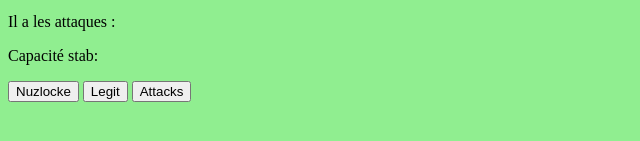
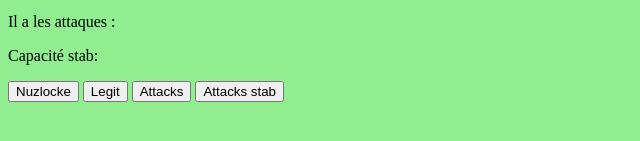
Before and after one commit to sebchiarelli/Pokemon-Randomizer, a plain HTML site: page index.html in a window 1280 px wide. Shown: the part 349-490 px from the top of the page, without its empty margins (0-640 px from the left). Drawn offline with Linux system fonts and the light colour scheme; no server answers.

Commit message:
add button attacks stab

```diff
--- a/index.html
+++ b/index.html
@@ -17,6 +17,7 @@
     <button>Nuzlocke</button>
     <button>Legit</button>
     <button>Attacks</button>
+    <button>Attacks stab</button>
     <script src="chooseYou.js"></script>
 
 </body>
```
